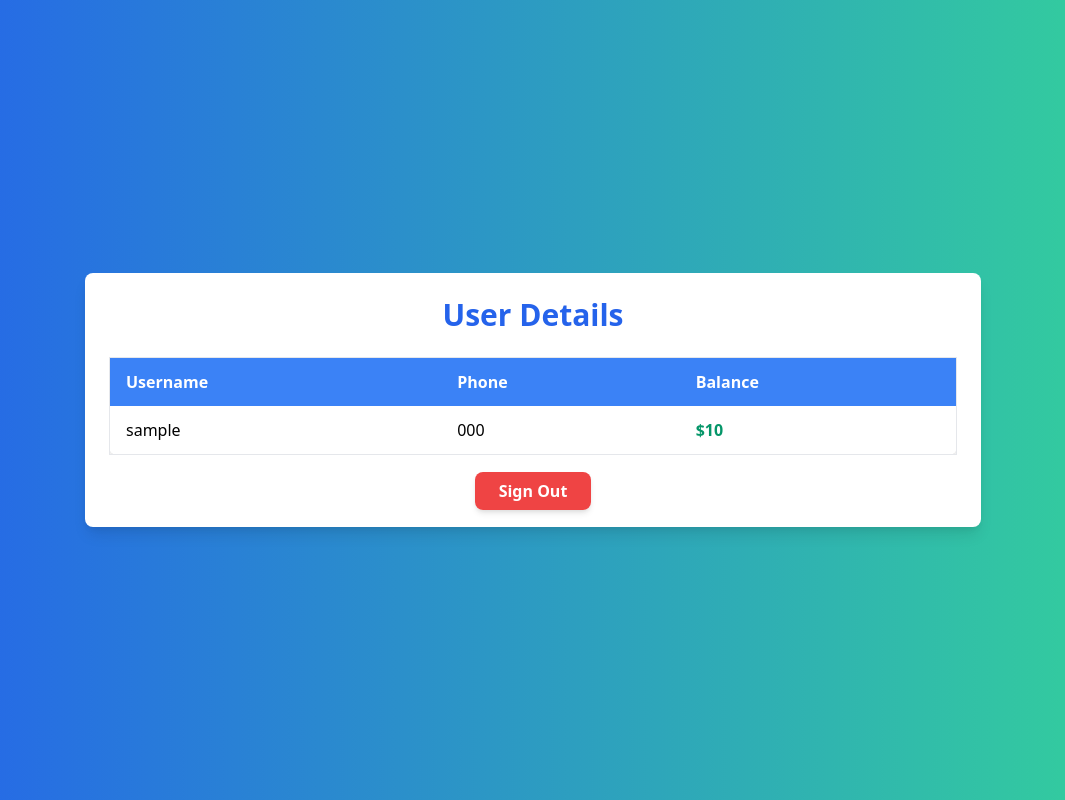
After one commit to GuptajiRocks/sit-coin, a Flask app: page /admin/details in a window 1280 px wide. The commit adds this page. Shown: the whole page, without its empty margins (107-1172 px from the left). Run offline with Flask 3, Linux system fonts and the light colour scheme; a database or web service that is not in the repository returns one stand-in record (values such as "Sample title"); some libraries are stand-ins or nearby versions.

Commit message:
admin details page added

```diff
--- a/app.py
+++ b/app.py
@@ -34,6 +34,15 @@ def contact_page():
 def about_us_page():
     return render_template("aboutus.html")
 
+@app.route("/admin/details")
+def user_details():
+    conn = get_db_connection()
+    cursor = conn.cursor()
+    cursor.execute("SELECT username, phone, balance FROM users;")
+    rst = cursor.fetchall()
+
+    return render_template("addet.html", users=rst)
+
 def get_db_connection():
     connection_string = os.getenv('DATABASE_URL')
     connection_pool = pool.SimpleConnectionPool(1, 10, connection_string)
@@ -52,7 +61,6 @@ def register():
         try:
             cursor.execute('INSERT INTO users (username, phone, password, balance) VALUES (%s, %s, %s, %s)',(username, phone, password, 1000))
             conn.commit()
-            #user_id = cursor.execute('SELECT id FROM users WHERE username = %s', (username,)).fetchone()['id']
         finally:
             conn.close()
 
--- a/requirements.txt
+++ b/requirements.txt
@@ -7,9 +7,7 @@ itsdangerous==2.2.0
 Jinja2==3.1.5
 MarkupSafe==3.0.2
 numpy==2.2.2
-opencv-python-headless==4.11.0.86
 pillow==11.1.0
-psycopg2-binary==2.9.9
 python-dotenv==1.0.1
 pyzbar==0.1.9
 qrcode==8.0
--- /dev/null
+++ b/templates/addet.html
@@ -0,0 +1,39 @@
+<!DOCTYPE html>
+<html lang="en">
+<head>
+    <meta charset="UTF-8">
+    <meta name="viewport" content="width=device-width, initial-scale=1.0">
+    <title>User List</title>
+    <link href="https://unpkg.com/tailwindcss@^2/dist/tailwind.min.css" rel="stylesheet">
+</head>
+<body class="bg-gradient-to-r from-blue-600 to-green-400 min-h-screen flex items-center justify-center">
+    <div class="w-full max-w-4xl bg-white shadow-lg rounded-lg p-6">
+        <h1 class="text-3xl font-bold text-center text-blue-600 mb-6">User Details</h1>
+        <div class="overflow-x-auto">
+            <table class="min-w-full bg-white border border-gray-200 rounded-lg shadow-md">
+                <thead>
+                    <tr class="bg-blue-500 text-white">
+                        <th class="py-3 px-4 text-left">Username</th>
+                        <th class="py-3 px-4 text-left">Phone</th>
+                        <th class="py-3 px-4 text-left">Balance</th>
+                    </tr>
+                </thead>
+                <tbody>
+                    {% for user in users %}
+                    <tr class="border-b hover:bg-gray-100 transition">
+                        <td class="py-3 px-4">{{ user[0] }}</td>
+                        <td class="py-3 px-4">{{ user[1] }}</td>
+                        <td class="py-3 px-4 font-semibold text-green-600">${{ user[2] }}</td>
+                    </tr>
+                    {% endfor %}
+                </tbody>
+            </table>
+        </div>
+        <div class="mt-6 text-center">
+            <a href="/" class="bg-red-500 hover:bg-red-700 text-white font-bold py-2 px-6 rounded-lg shadow-md transition">
+                Sign Out
+            </a>
+        </div>
+    </div>
+</body>
+</html>
```
Also changed, not shown: static/adauth.js (+31 -0 lines), templates/adlogin.html (+5 -4 lines), 1 other file.
